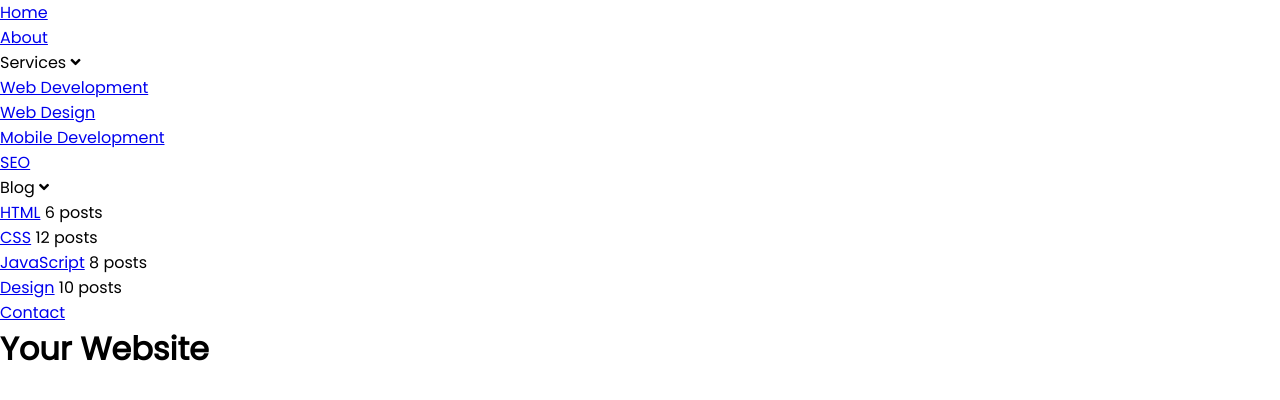
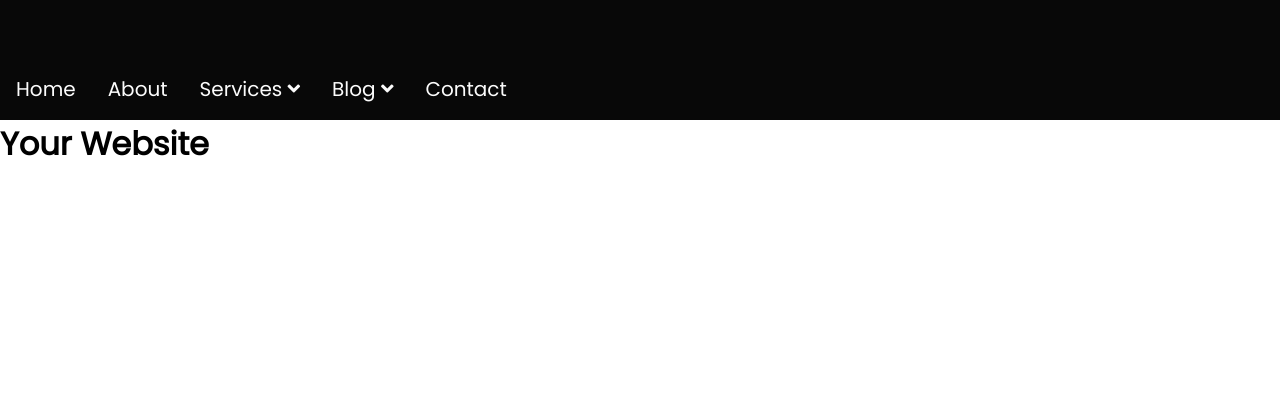
Before and after one commit to double-vee/html-css-layouts, a plain HTML site: page dropdown_menu/index.html in a window 1280 px wide. Drawn offline with Linux system fonts and the light colour scheme.

Commit message:
Navbar styles added

```diff
--- a/dropdown_menu/style.css
+++ b/dropdown_menu/style.css
@@ -16,3 +16,34 @@
 body {
   font-family: 'Poppins';
 }
+
+#navbar {
+  display: flex;
+  align-items: flex-end;
+  height: var(--navbar-height);
+  background-color: var(--dark);
+}
+
+#navbar ul {
+  display: flex;
+  width: 100%;
+}
+
+#navbar ul li {
+  position: relative;
+  padding: 1rem;
+  color: var(--light);
+  font-size: 1.25rem;
+  font-weight: 400;
+  list-style: none;
+  transition: 0.3s ease-in-out;
+}
+
+#navbar ul li a {
+  color: var(--light);
+  text-decoration: none;
+}
+
+#navbar ul li ul {
+  display: none;
+}
```
